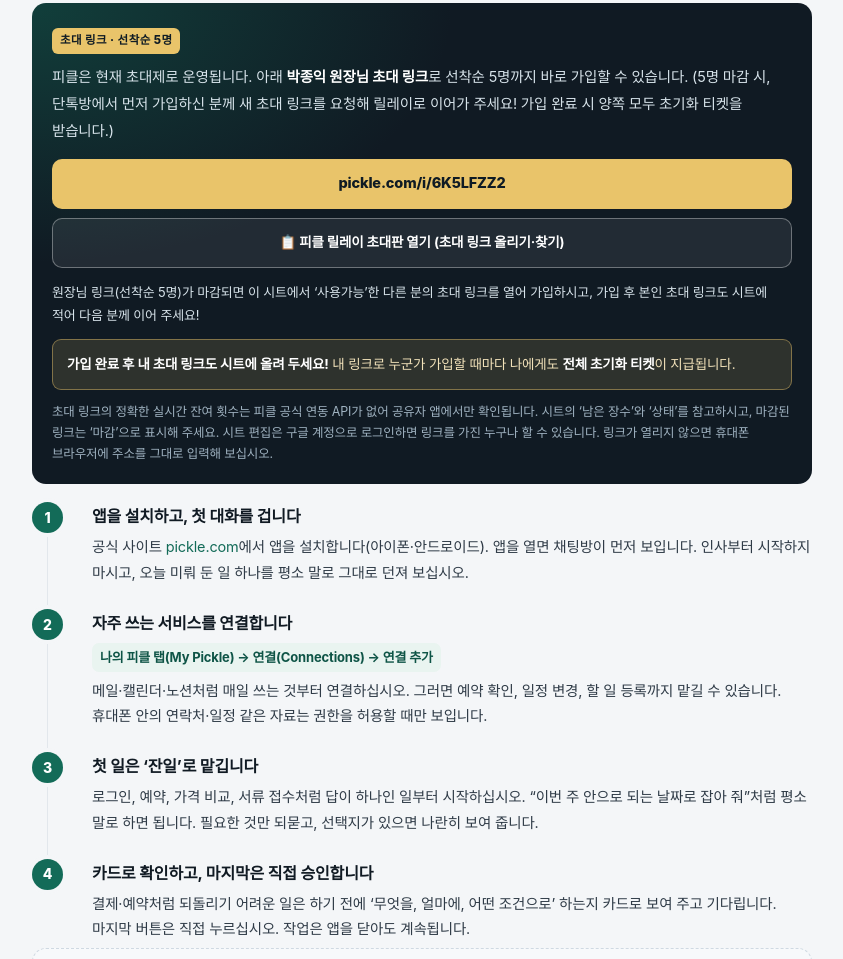
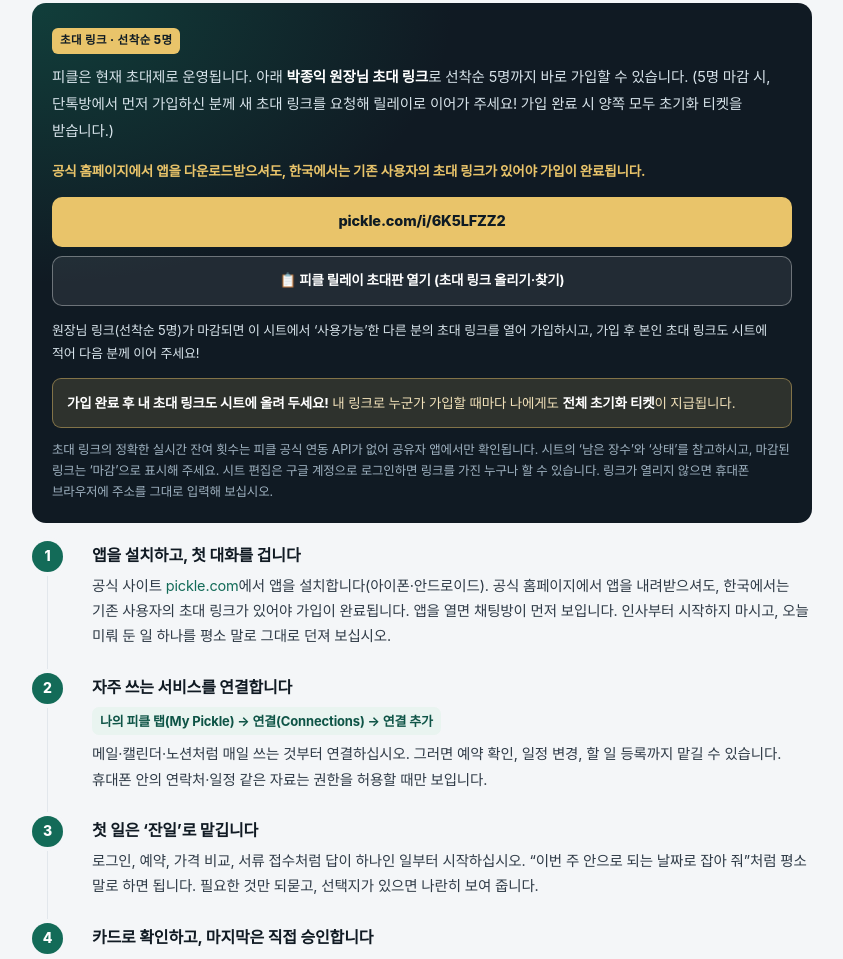
Before and after one commit to mujusang/pickle-guide, a plain HTML site: page index.html in a window 1280 px wide. Shown: the part 5822-6781 px from the top of the page, without its empty margins (218-1061 px from the left). Drawn offline with Linux system fonts and the light colour scheme.

Commit message:
가입 안내에 초대 링크 필수 안내 추가

```diff
--- a/index.html
+++ b/index.html
@@ -455,6 +455,7 @@
   }
   .invite a.ibtn.ghost:active{background:rgba(255,255,255,.16);}
   .invite .irelay{margin:13px 0 0;font-size:13px;line-height:1.8;color:#d7e3ea;}
+  .invite .ihint{margin:0 0 14px;font-size:13.5px;line-height:1.8;color:#e9c46a;font-weight:650;}
   .invite .iticket{
     margin:12px 0 0;padding:12px 14px;
     background:rgba(233,196,106,.14);
@@ -813,6 +814,7 @@
     <div class="invite">
       <span class="ibadge">초대 링크 · 선착순 5명</span>
       <p class="imain">피클은 현재 초대제로 운영됩니다. 아래 <b>박종익 원장님 초대 링크</b>로 선착순 5명까지 바로 가입할 수 있습니다. (5명 마감 시, 단톡방에서 먼저 가입하신 분께 새 초대 링크를 요청해 릴레이로 이어가 주세요! 가입 완료 시 양쪽 모두 초기화 티켓을 받습니다.)</p>
+      <p class="ihint">공식 홈페이지에서 앱을 다운로드받으셔도, 한국에서는 기존 사용자의 초대 링크가 있어야 가입이 완료됩니다.</p>
       <a class="ibtn" href="https://pickle.com/i/6K5LFZZ2" target="_blank" rel="noopener">pickle.com/i/6K5LFZZ2</a>
       <a class="ibtn ghost" href="https://docs.google.com/spreadsheets/d/1rLR3R0zg5aKBpXSuy3CuYx9RkSnfMuSmg30Wx8ro2RM/edit?usp=sharing" target="_blank" rel="noopener">📋 피클 릴레이 초대판 열기 (초대 링크 올리기·찾기)</a>
       <p class="irelay">원장님 링크(선착순 5명)가 마감되면 이 시트에서 ‘사용가능’한 다른 분의 초대 링크를 열어 가입하시고, 가입 후 본인 초대 링크도 시트에 적어 다음 분께 이어 주세요!</p>
@@ -823,7 +825,7 @@
     <ol class="steps">
       <li>
         <h4>앱을 설치하고, 첫 대화를 겁니다</h4>
-        <p>공식 사이트 <a href="https://www.pickle.com" target="_blank" rel="noopener">pickle.com</a>에서 앱을 설치합니다(아이폰·안드로이드). 앱을 열면 채팅방이 먼저 보입니다. 인사부터 시작하지 마시고, 오늘 미뤄 둔 일 하나를 평소 말로 그대로 던져 보십시오.</p>
+        <p>공식 사이트 <a href="https://www.pickle.com" target="_blank" rel="noopener">pickle.com</a>에서 앱을 설치합니다(아이폰·안드로이드). 공식 홈페이지에서 앱을 내려받으셔도, 한국에서는 기존 사용자의 초대 링크가 있어야 가입이 완료됩니다. 앱을 열면 채팅방이 먼저 보입니다. 인사부터 시작하지 마시고, 오늘 미뤄 둔 일 하나를 평소 말로 그대로 던져 보십시오.</p>
       </li>
       <li>
         <h4>자주 쓰는 서비스를 연결합니다</h4>
```
